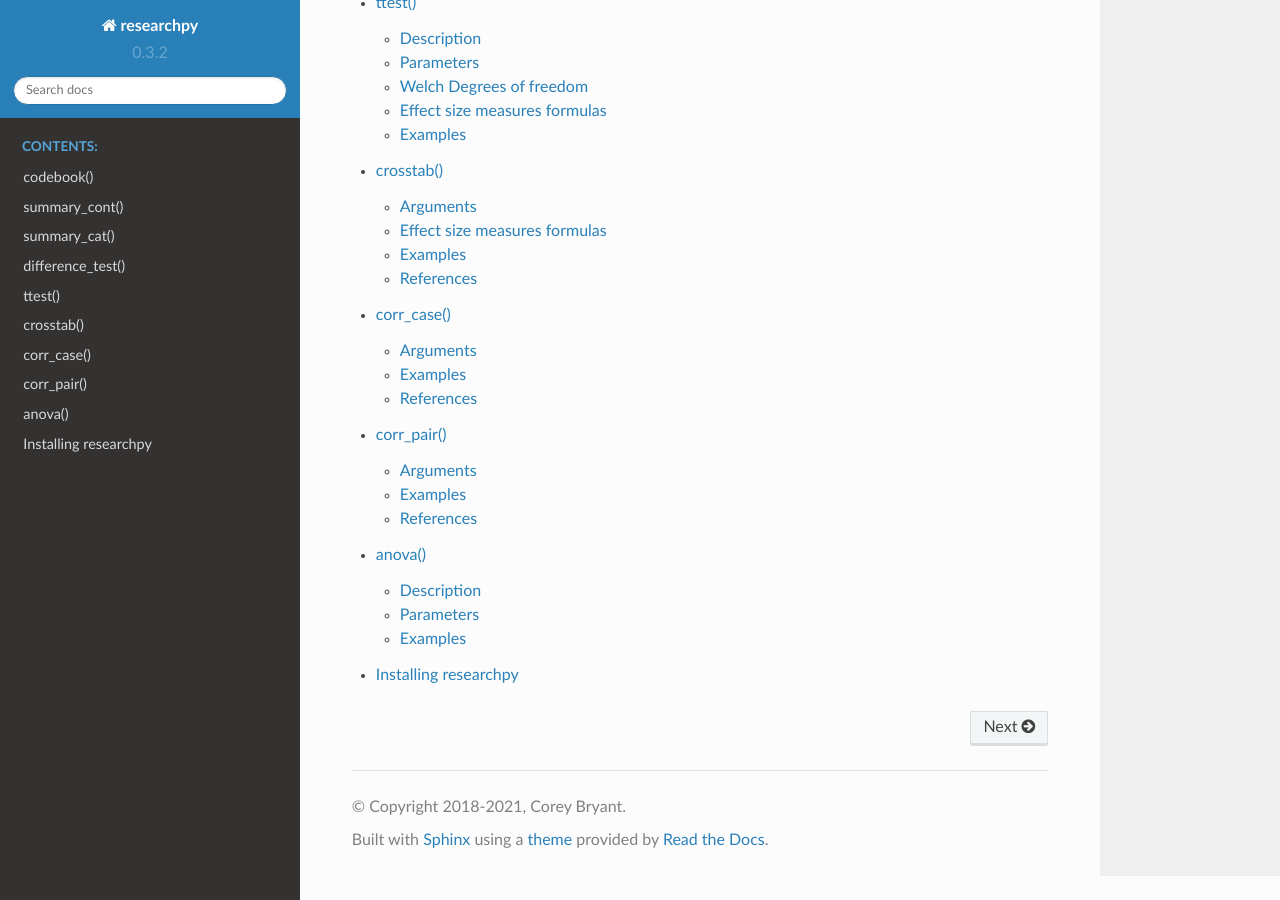
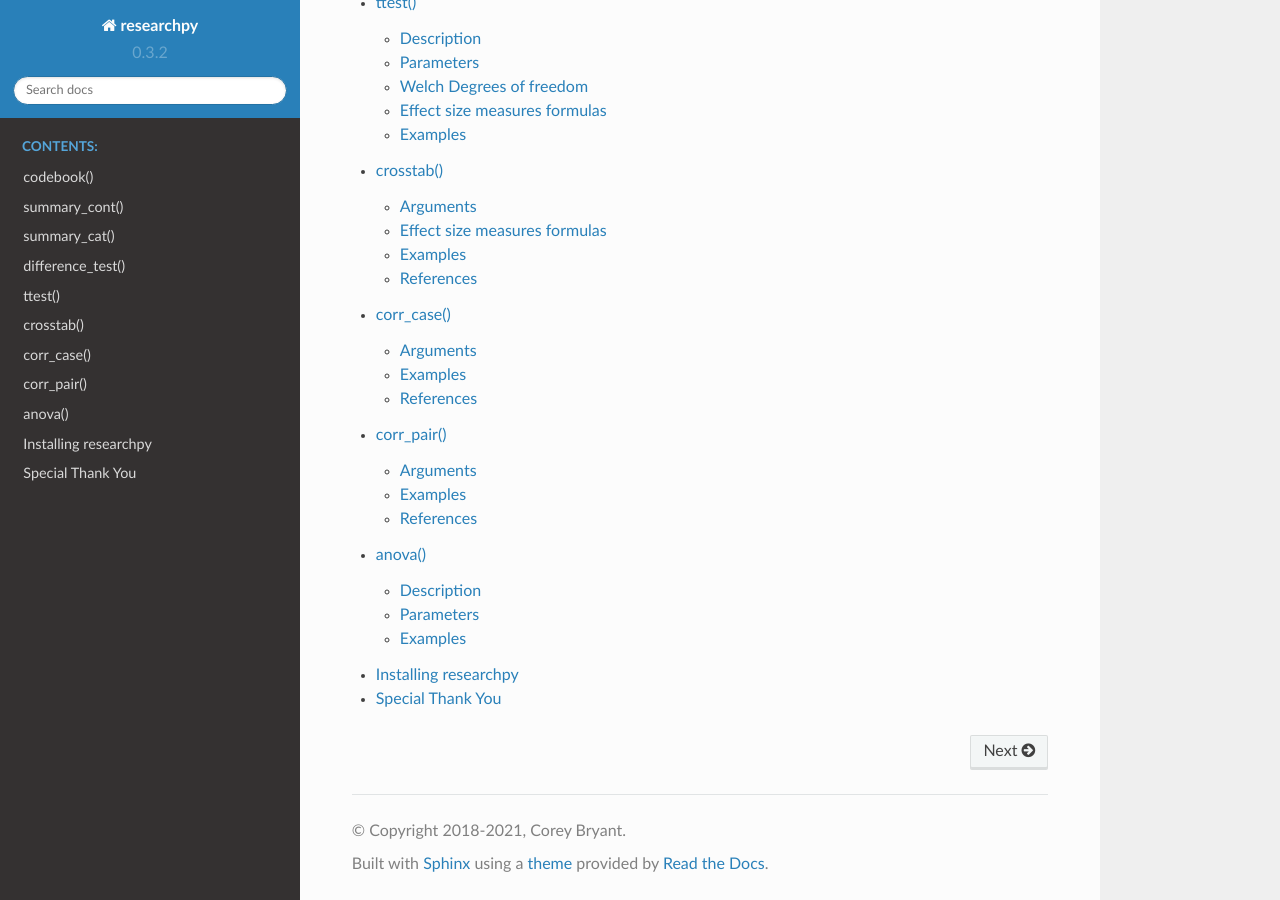
Before and after one commit to researchpy/documentation, a Sphinx documentation site: the page built from source/index.rst, in a window 1280 px wide and 900 px high, scrolled down 1290 px. Built offline with Sphinx 7.4.7 and the Read the Docs theme 2.0.0, drawn with Linux system fonts in a browser that asks for light colours.

Commit message:
Added thank page and fixed math formula

```diff
--- a/source/difference_test_documentation.rst
+++ b/source/difference_test_documentation.rst
@@ -103,7 +103,7 @@ Welch (1947)
 
 .. math::
 
-  -2 + \frac{(\frac{s^2_x}{n_x} + \frac{s^2_y}{n_y})^2}{\frac{(\frac{s^2_x}{n_x})^2}{n_x+1} + \frac{(\frac{s^2_y}{n_y})^2}{n_y+1
+  -2 + \frac{(\frac{s^2_x}{n_x} + \frac{s^2_y}{n_y})^2}{\frac{(\frac{s^2_x}{n_x})^2}{n_x+1} + \frac{(\frac{s^2_y}{n_y})^2}{n_y+1}}
 
 
 Effect size measures formulas
--- a/source/index.rst
+++ b/source/index.rst
@@ -51,6 +51,7 @@ streamlined during this process. For an example, see the new -difference_test- m
    corr_pair_documentation
    anova_documentation
    install
+   thanks
 
 .. Indices and tables
 .. ==================
--- /dev/null
+++ b/source/thanks.rst
@@ -0,0 +1,5 @@
+Special Thank You
+=================
+
+(1) Thank you to Dr. Chantel Blackburn, PhD with help on the Welch's and Satterthwaite degrees of freedom calculations when
+    conducting a Welch's t-test.
```
